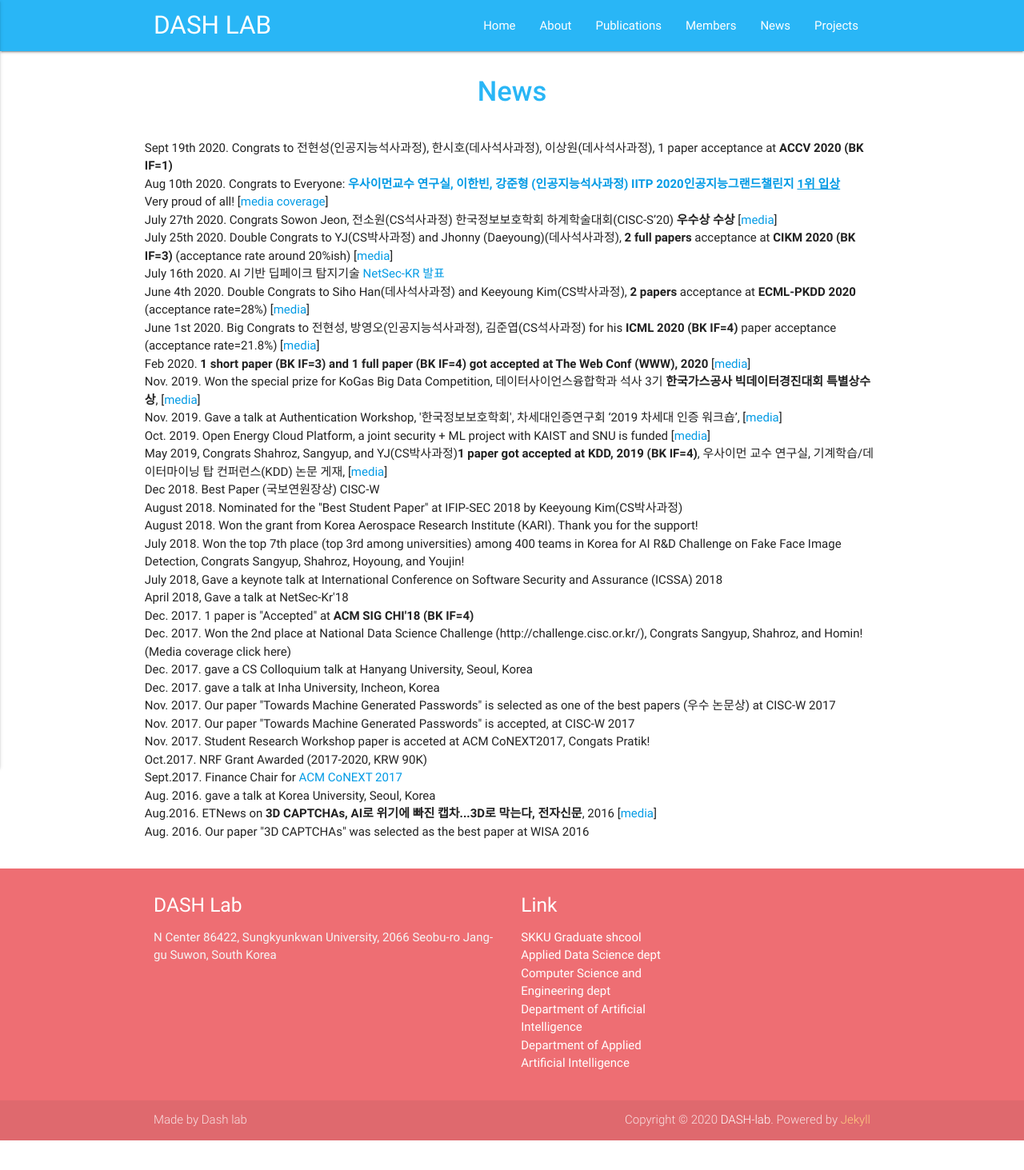
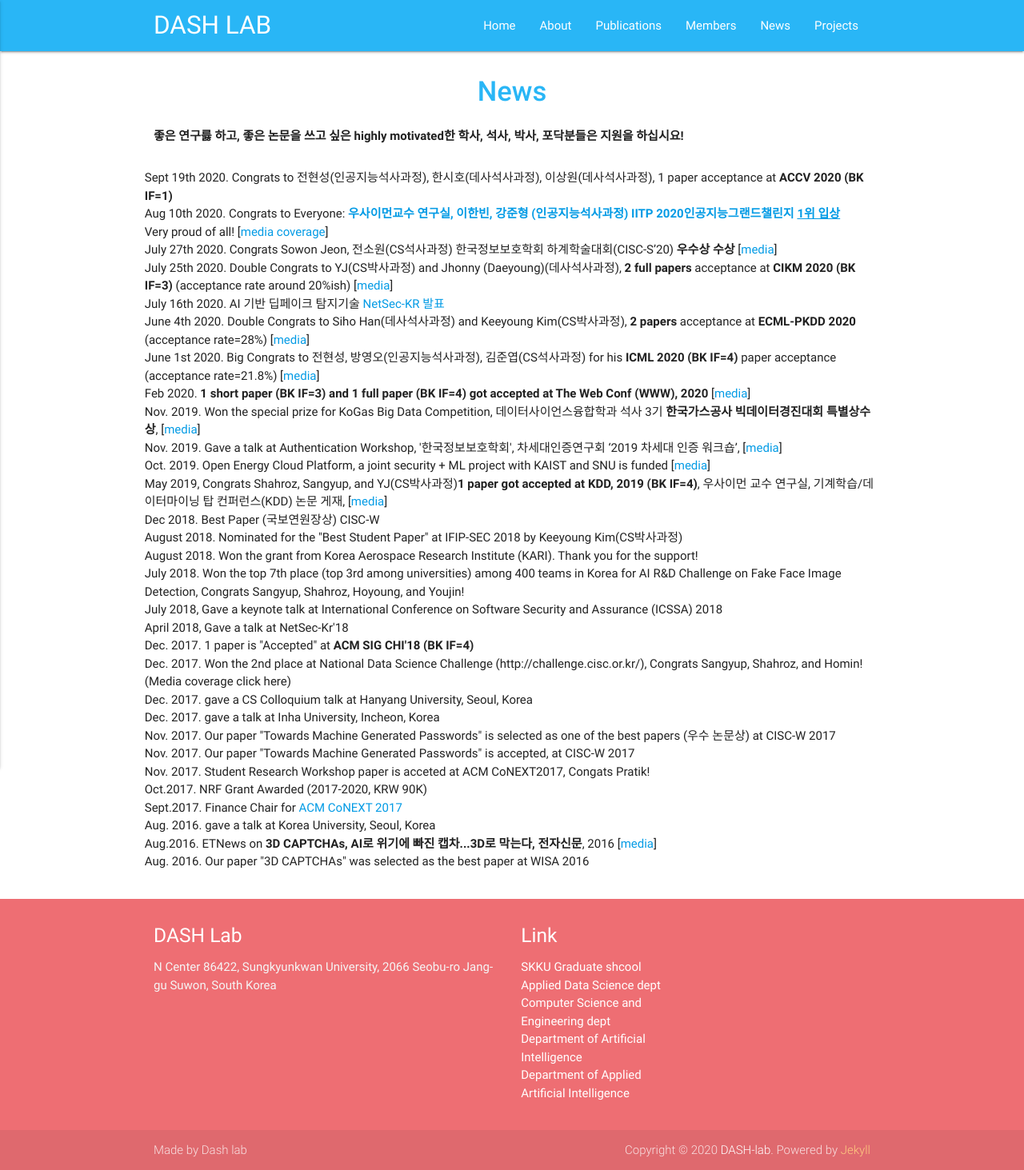
Before and after one commit to Yurim990507/DASH-Lab.github.io, a Jekyll site: the page built from example4.md, in a window 1280 px wide. Shown: the whole page at 80% size. Built offline with Jekyll 4.4.1, drawn with Linux system fonts in a browser that asks for light colours; before the commit the page ends 1426 px from its top, so only the background shows below that.

Commit message:
Update example4.md

```diff
--- a/example4.md
+++ b/example4.md
@@ -5,7 +5,7 @@ permalink: /News/
 ---
 
 <h1 class="page-title">{{ page.title | escape }}</h1>
-
+<b>좋은 연구릃 하고, 좋은 논문을 쓰고 싶은 highly motivated한 학사, 석사, 박사, 포닥분들은 지원을 하십시요!</b>
 <div class="section">
     <div class="row">
 Sept 19th 2020. Congrats to 전현성(인공지능석사과정), 한시호(데사석사과정), 이상원(데사석사과정), 1 paper acceptance at <b>ACCV 2020 (BK IF=1)</b> <br>
```
